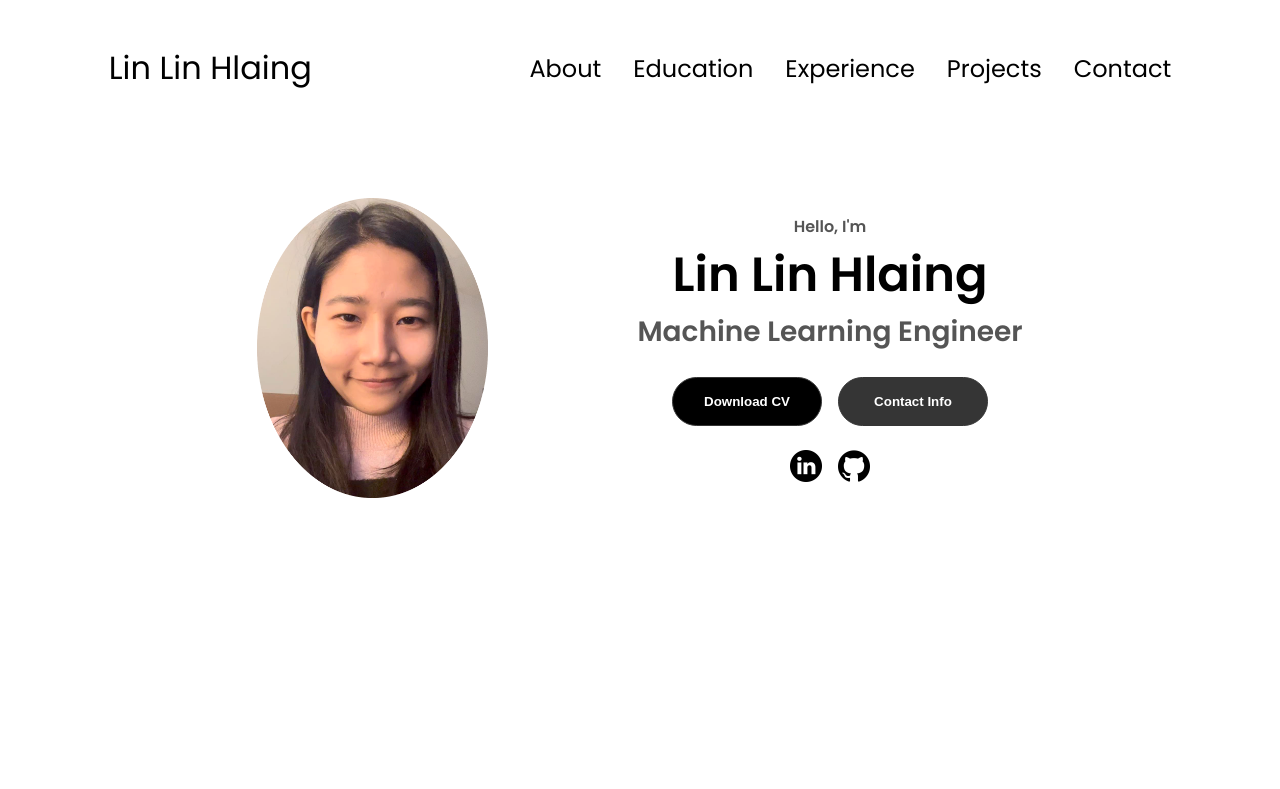
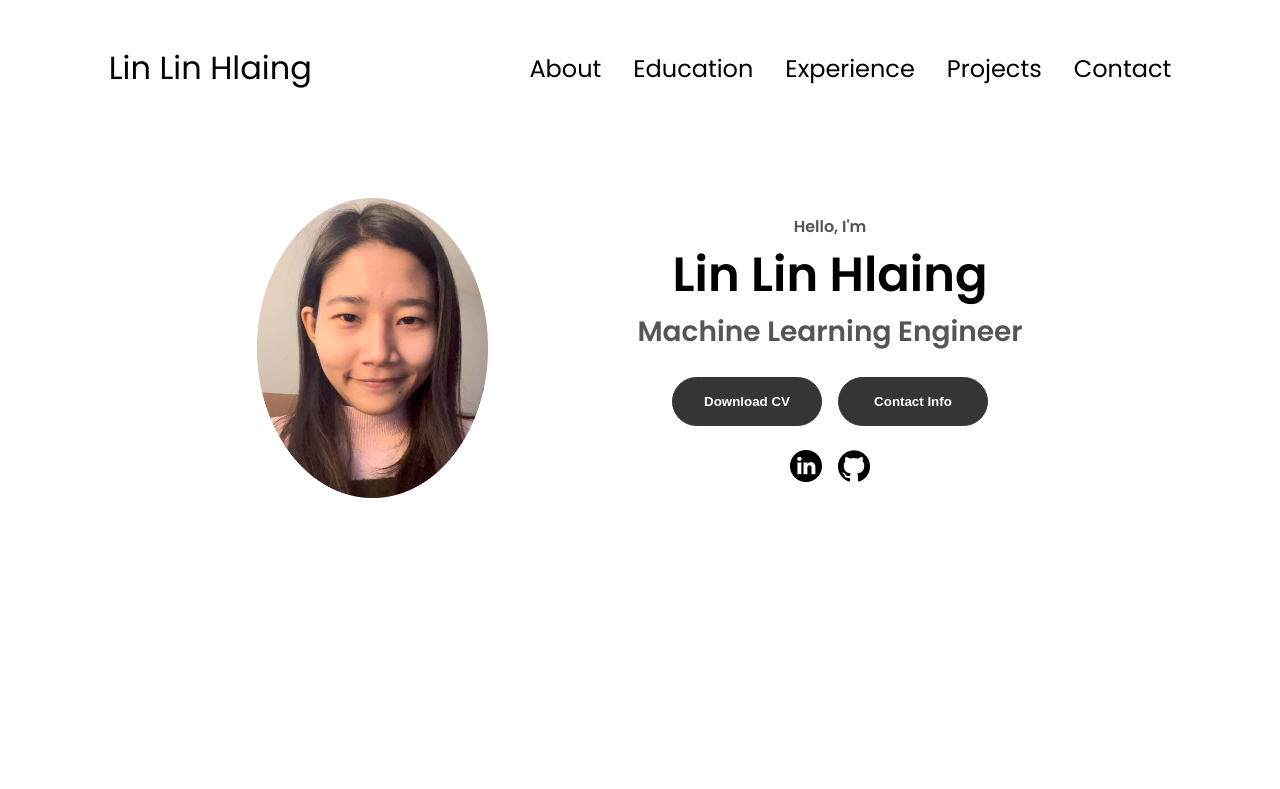
Before and after one commit to linlinhlaing/myPortfolio, a plain HTML site: page index.html in a window 1280 px wide. Shown: the top 789 px of the page. Drawn offline with Linux system fonts and the light colour scheme.

Commit message:
updated index file

```diff
--- a/index.html
+++ b/index.html
@@ -53,7 +53,7 @@
         <p class="section__text__p2">Machine Learning Engineer</p>
         <div class="btn-container">
           <button
-            class="btn btn-color-2"
+            class="btn btn-color-1"
             onclick="window.open('./assets/LinHlaing-resume.pdf')"
           >
             Download CV
```
